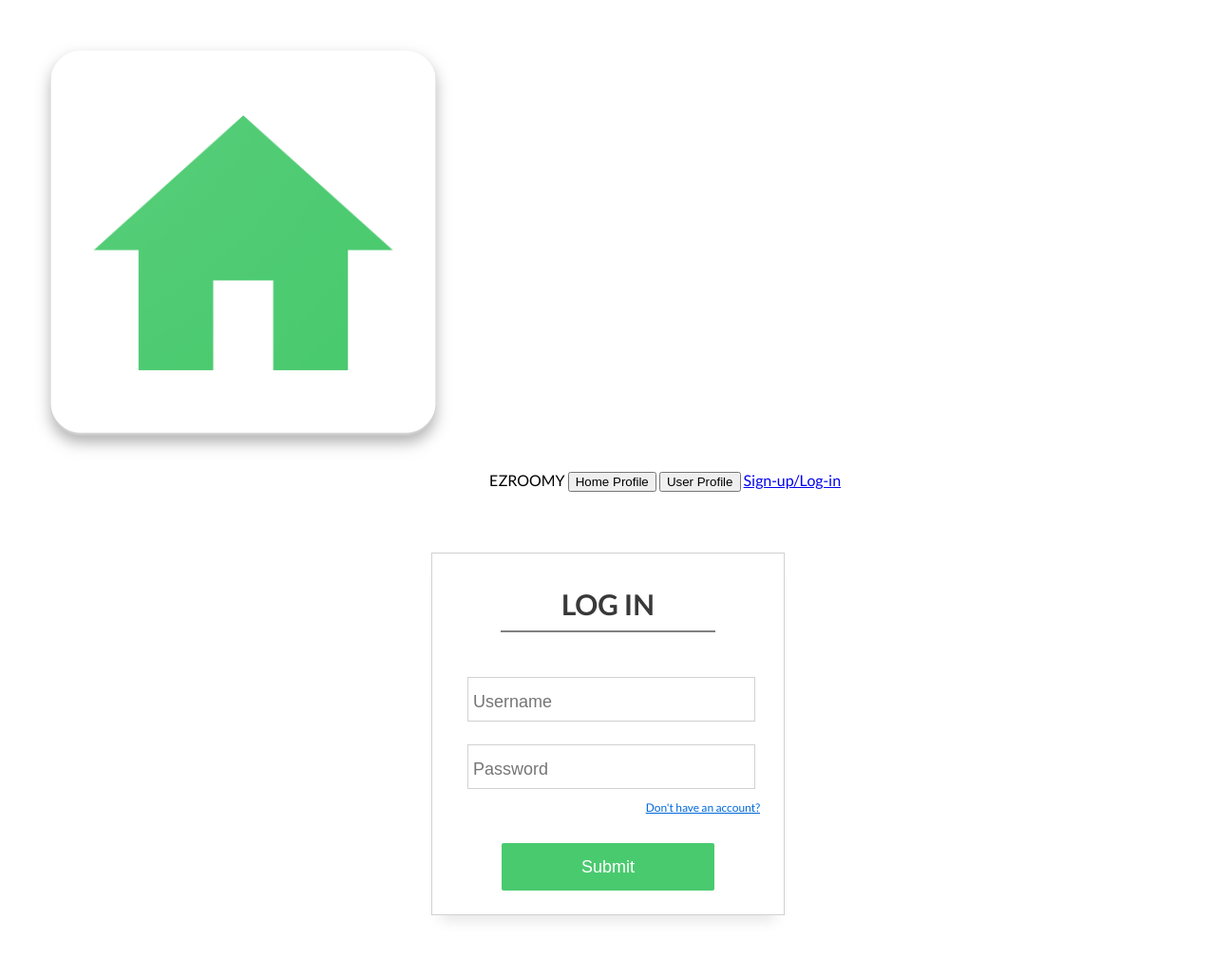
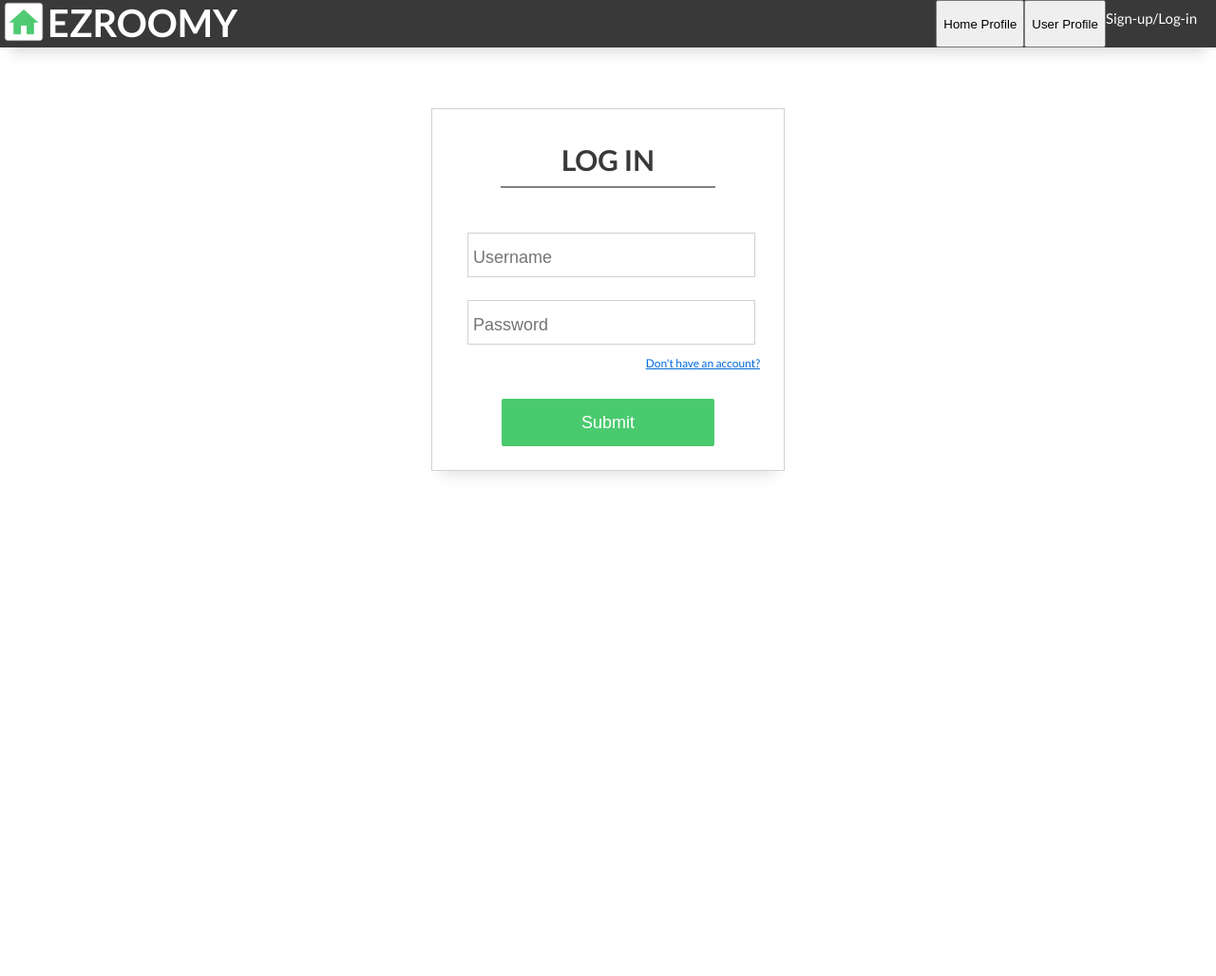
Before and after one commit to SuperNar3k/ezroomy2017, a PHP site: page /login.php in a window 1280 px wide. Shown: the whole page at 95% size. After the commit the page ends 502 px from the top, so only its background shows below. Run offline with PHP 8.4, Linux system fonts and the light colour scheme.

Commit message:
fixed gone for now :(

```diff
--- a/css/index.css
+++ b/css/index.css
@@ -5,7 +5,7 @@ body {
 }
 .header {
 	overflow: hidden;
-	position: fixed;
+	/* position: fixed; */
 	height: 50px;
 	width:100%;
 	background-color: #393939;
--- a/login.php
+++ b/login.php
@@ -5,6 +5,7 @@
     <meta name="viewport" content="width=device-width, initial-scale=1.0">
     <meta http-equiv="X-UA-Compatible" content="ie=edge">
     <link rel="stylesheet" href="css/login.css">
+    <link rel="stylesheet" href="css/index.css">
     <script src="js/jquery.js"></script>
     <script src="js/form.js"></script>
     <link href="https://fonts.googleapis.com/css?family=Lato:100,300,400,700,900" rel="stylesheet">
```
